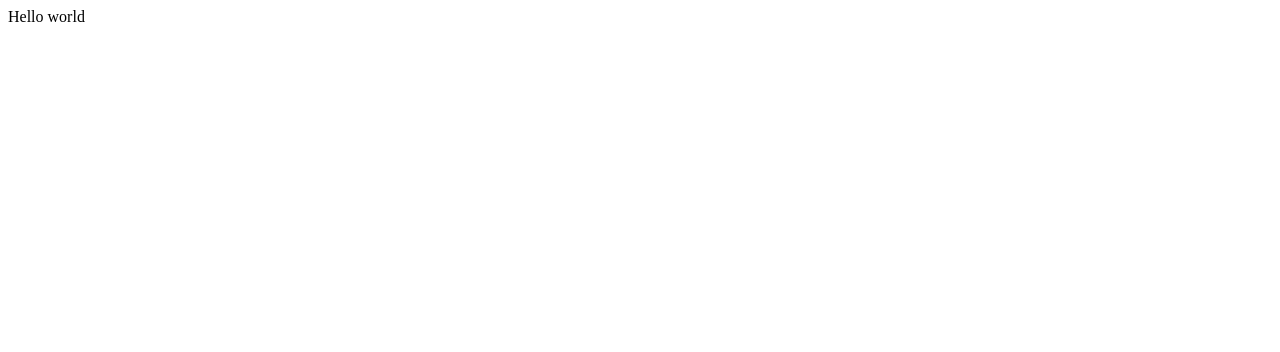
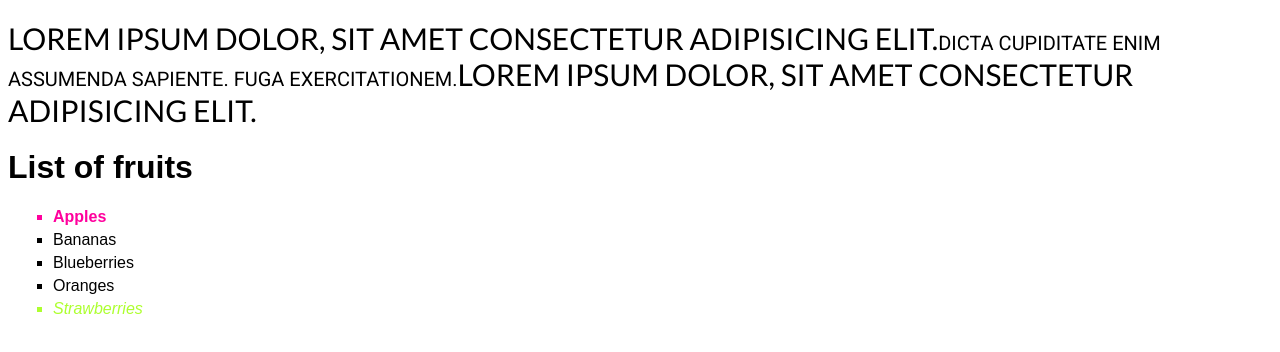
Before and after one commit to Kerekesh/sk-training, a plain HTML site: page index.html in a window 1280 px wide. Drawn offline with Linux system fonts and the light colour scheme.

Commit message:
Added homework2

```diff
--- a/css/style.css
+++ b/css/style.css
@@ -0,0 +1,28 @@
+.text {
+    font-family: 'Roboto', sans-serif;
+    font-size: 20px;
+    text-transform: uppercase;
+}
+.text::before, .text::after {
+    content: "Lorem ipsum dolor, sit amet consectetur adipisicing elit.";
+    font-size: 1.5em;
+    font-family: 'Lato', sans-serif;
+}
+
+h1 {
+    font-family: sans-serif;
+    font-weight: bold;
+}
+li {
+    list-style-type: square;
+    font-family: sans-serif;
+    margin: 5px;
+}
+ul li:first-child {
+    color: rgb(255, 0, 157);
+    font-weight: bold;
+}
+ul li:nth-child(5) {
+    color: greenyellow;
+    font-style: italic;
+}
--- a/index.html
+++ b/index.html
@@ -1,12 +1,28 @@
 <!DOCTYPE html>
 <html lang="en">
+
 <head>
     <meta charset="UTF-8">
-    <meta name="viewport" content="width=\, initial-scale=1.0">
+    <meta name="viewport" content="width=device-width, initial-scale=1.0">
     <title>Document</title>
+    <link rel="preconnect" href="https://fonts.gstatic.com">
+    <link href="https://fonts.googleapis.com/css2?family=Roboto&display=swap" rel="stylesheet">
+    <link rel="preconnect" href="https://fonts.gstatic.com">
+    <link href="https://fonts.googleapis.com/css2?family=Lato&display=swap" rel="stylesheet">
     <link rel="stylesheet" href="css/style.css">
 </head>
+
 <body>
-       Hello world
+    <p class="text">Dicta cupiditate enim assumenda sapiente. Fuga exercitationem.</p>
+
+    <h1>List of fruits</h1>
+    <ul>
+        <li>Apples</li>
+        <li>Bananas</li>
+        <li>Blueberries</li>
+        <li>Oranges</li>
+        <li>Strawberries</li>
+    </ul>
 </body>
+
 </html>
```
